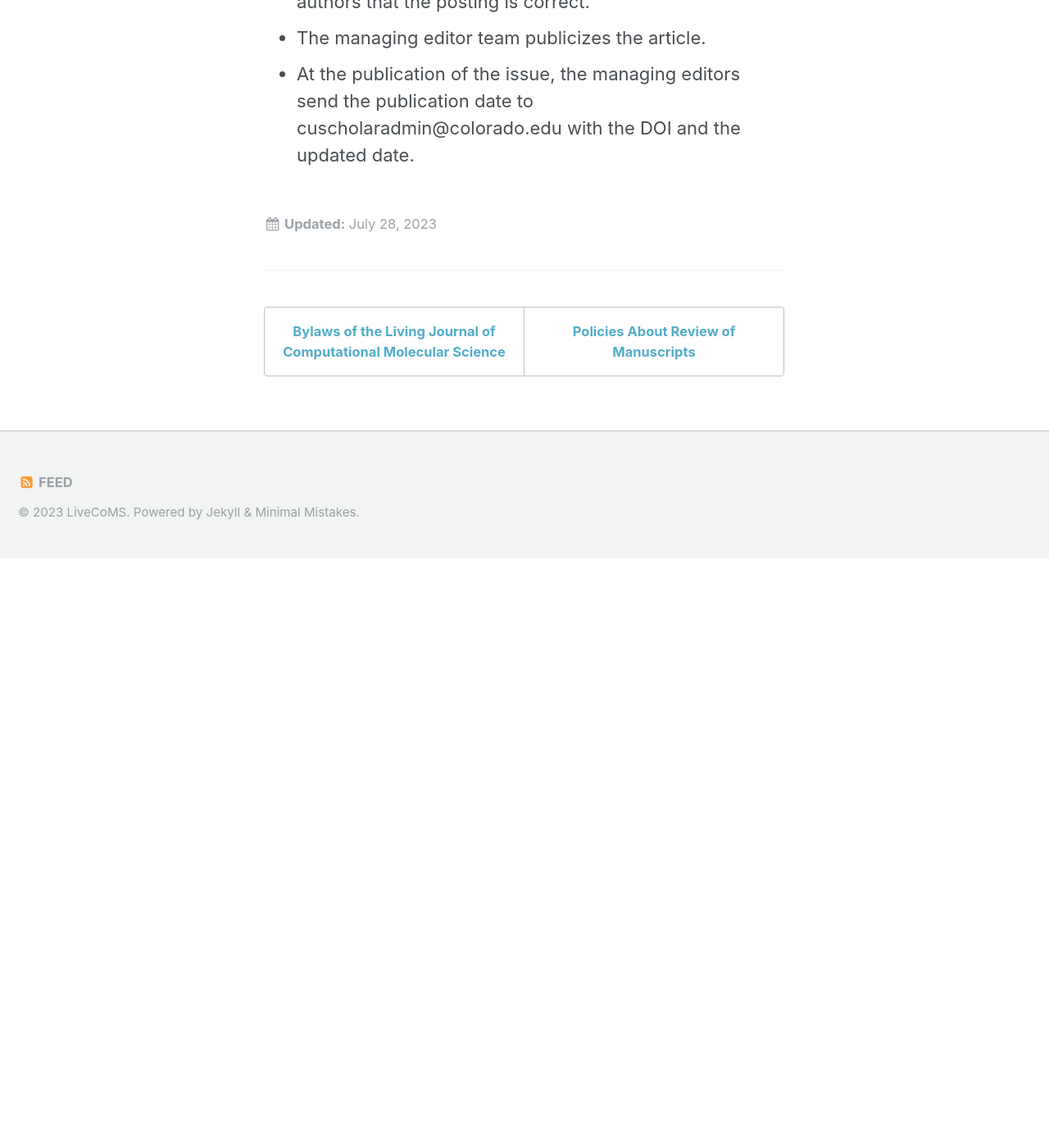
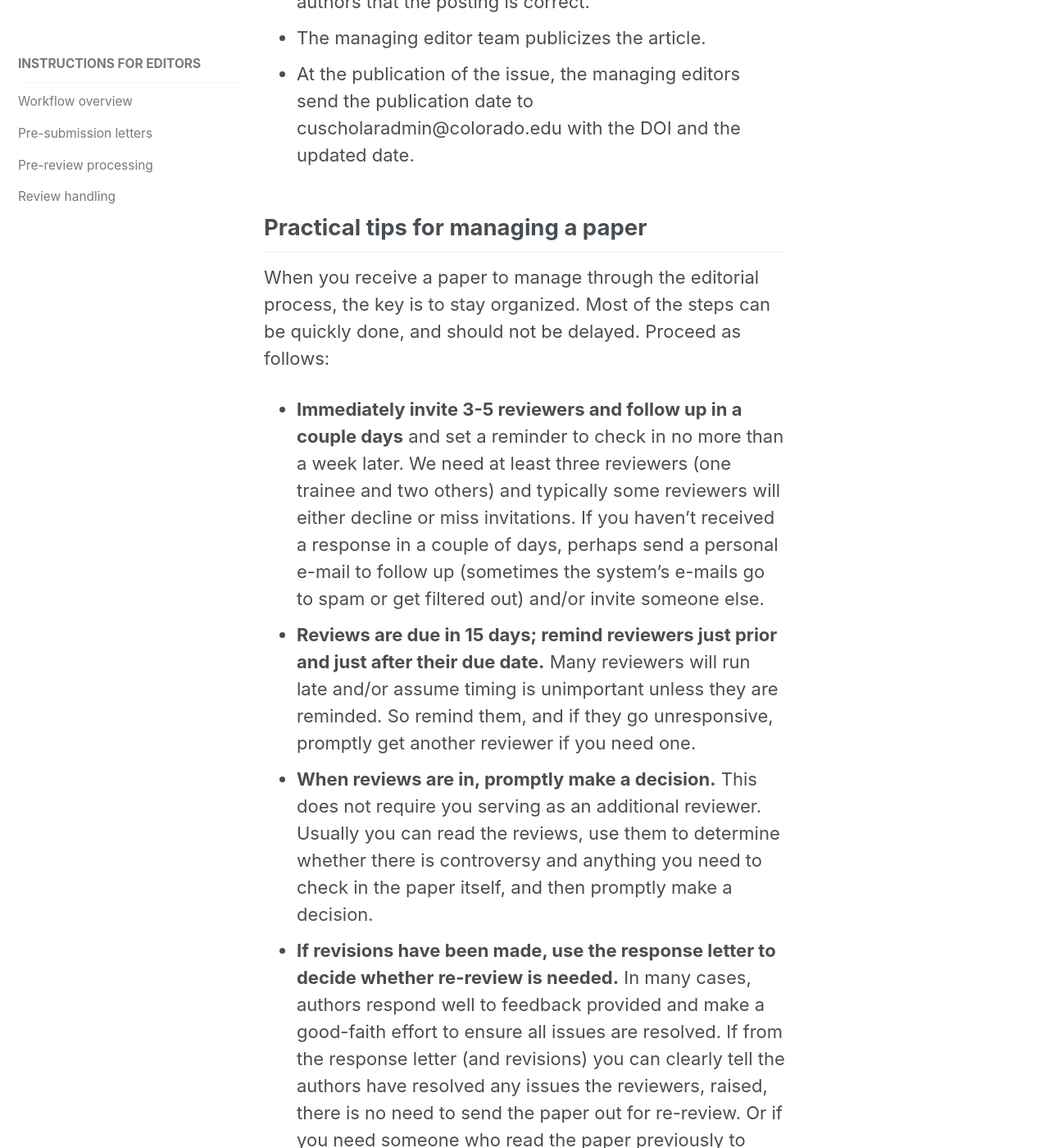
Before and after one commit to livecomsjournal/livecomsjournal.github.io, a Jekyll site: the page built from _editorial_policies/02_editor_instructions.md, in a window 1280 px wide and 1400 px high, scrolled down 8525 px. Shown: the whole window at 82% size. Built offline with Jekyll 4.4.1, drawn with Linux system fonts in a browser that asks for light colours; before the commit the page ends 9206 px from its top, so only the background shows below that; some of the changed text lies outside the part shown.

Commit message:
Add practical tips to editors

```diff
--- a/_editorial_policies/02_editor_instructions.md
+++ b/_editorial_policies/02_editor_instructions.md
@@ -80,3 +80,12 @@ Following acceptance, the editor's responsibilties are:
 - The managing editor posts the PDF, and checks with the authors that the posting is correct.
 - The managing editor team publicizes the article.
 - At the publication of the issue, the managing editors send the publication date to cuscholaradmin@colorado.edu with the DOI and the updated date.
+
+## Practical tips for managing a paper
+
+When you receive a paper to manage through the editorial process, the key is to stay organized.  Most of the steps can be quickly done, and should not be delayed.  Proceed as follows:
+- **Immediately invite 3-5 reviewers and follow up in a couple days** and set a reminder to check in no more than a week later. We need at least three reviewers (one trainee and two others) and typically some reviewers will either decline or miss invitations. If you haven’t received a response in a couple of days, perhaps send a personal e-mail to follow up (sometimes the system’s e-mails go to spam or get filtered out) and/or invite someone else.
+- **Reviews are due in 15 days; remind reviewers just prior and just after their due date.** Many reviewers will run late and/or assume timing is unimportant unless they are reminded. So remind them, and if they go unresponsive, promptly get another reviewer if you need one.
+- **When reviews are in, promptly make a decision.** This does not require you serving as an additional reviewer. Usually you can read the reviews, use them to determine whether there is controversy and anything you need to check in the paper itself, and then promptly make a decision.
+- **If revisions have been made, use the response letter to decide whether re-review is needed.** In many cases, authors respond well to feedback provided and make a good-faith effort to ensure all issues are resolved. If from the response letter (and revisions) you can clearly tell the authors have resolved any issues the reviewers, raised, there is no need to send the paper out for re-review. Or if you need someone who read the paper previously to help you, you could select a single reviewer to assist you. It’s only necessary to send the paper for a full re-review if changes are too extensive for you to evaluate, controversial, or the reviewers recommended a full re-review.
+- **Communicate with the authors about updates on the process:** Don’t wait for them to reach out to you, which is a sign of frustration.  If there are delays, snags, etc., let them know and ensure they know when to follow up with you if they haven’t heard, etc. Authors have a lot more tolerance for bumps in the road when they know about them and are kept informed about your efforts on their behalf.
```
